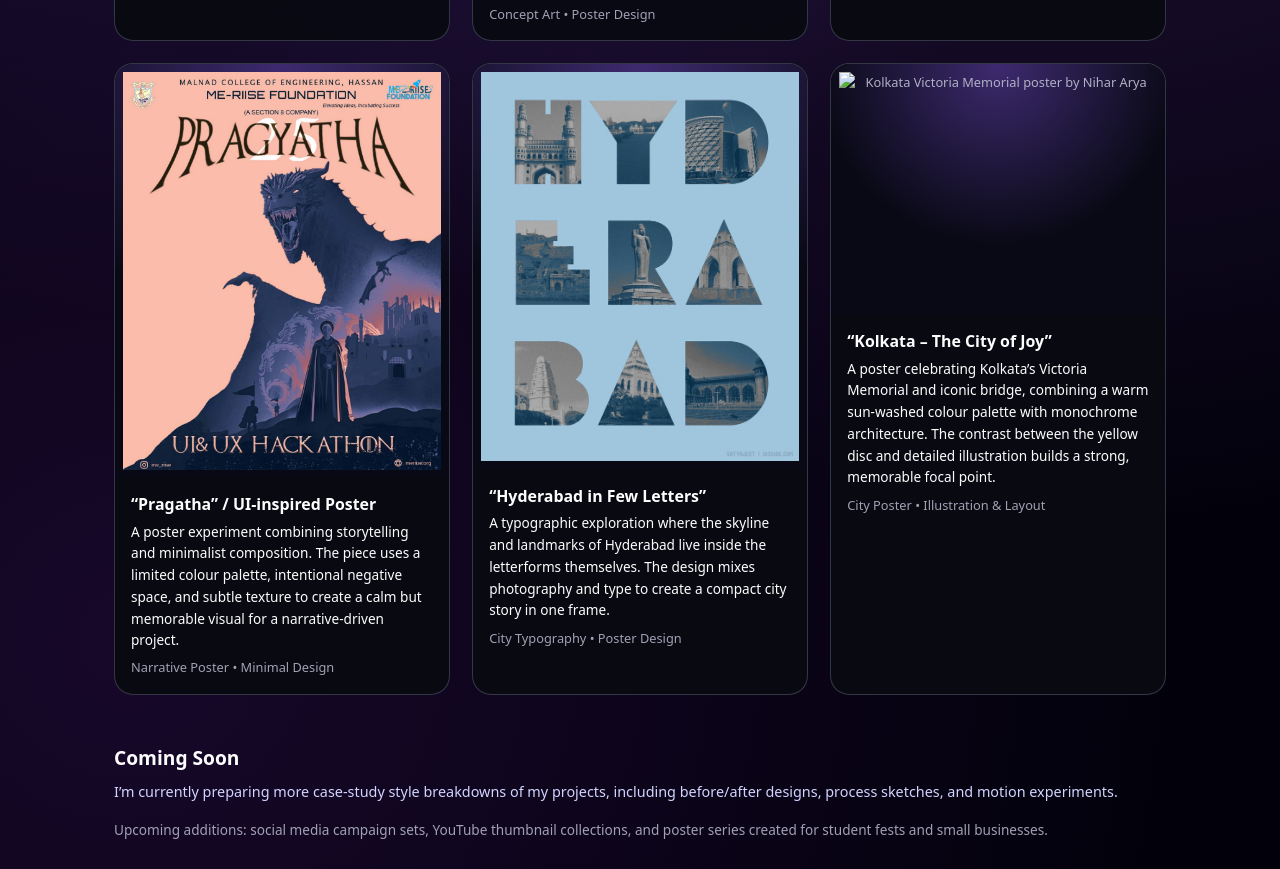
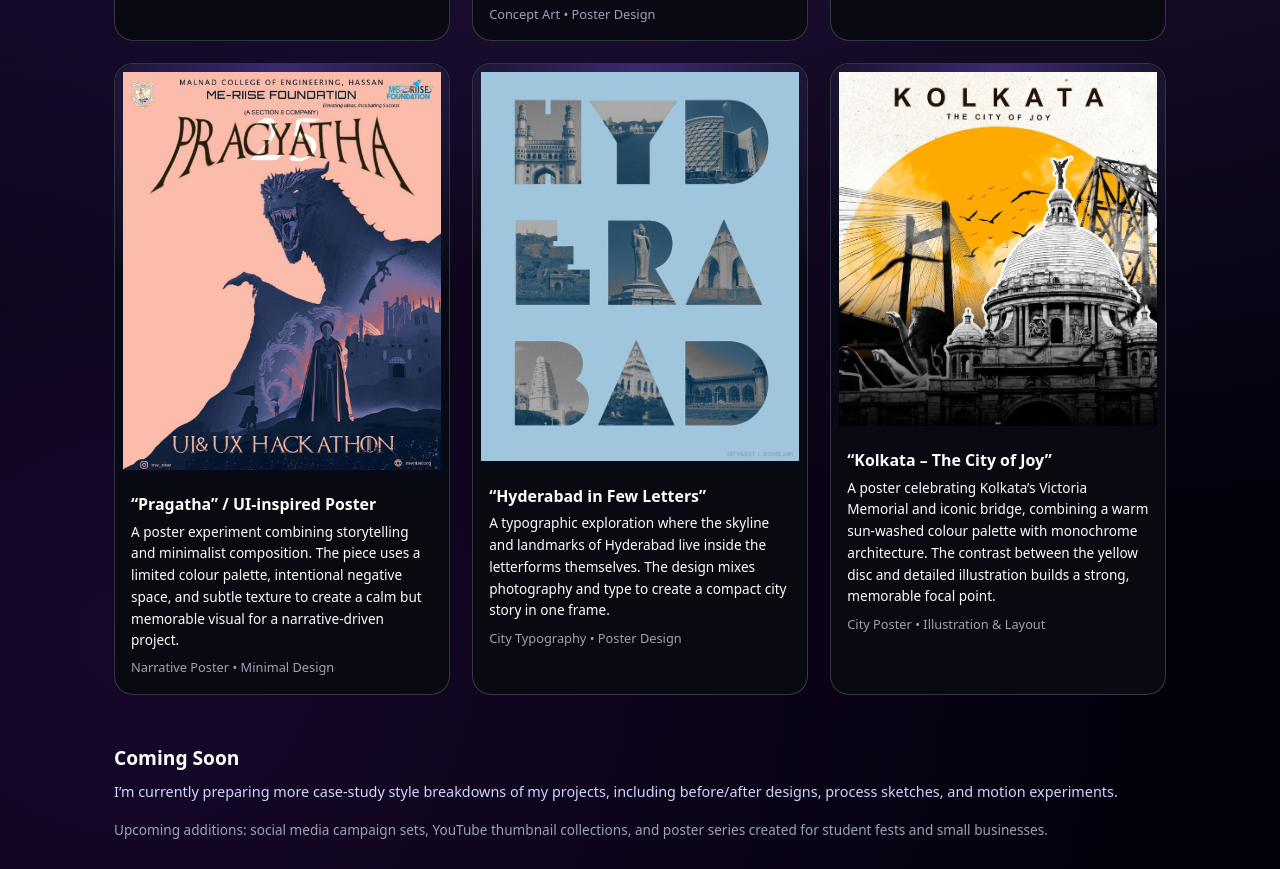
Before and after one commit to niharhs/wpl, a plain HTML site: page work.html in a window 1280 px wide. Shown: the part 878-1747 px from the top of the page. Drawn offline with Linux system fonts and the light colour scheme.

Commit message:
victoria image edit

```diff
--- a/work.html
+++ b/work.html
@@ -116,7 +116,7 @@
           <!-- Project 6: Kolkata / Victoria Palace -->
           <article class="work-item">
             <div class="work-thumb">
-              <img src="assets/img/victoria-palace.jpg" alt="Kolkata Victoria Memorial poster by Nihar Arya" />
+              <img src="assets/img/victoria-palace.jpeg" alt="Kolkata Victoria Memorial poster by Nihar Arya" />
             </div>
             <div class="work-body">
               <h3 class="work-title">“Kolkata – The City of Joy”</h3>
```
